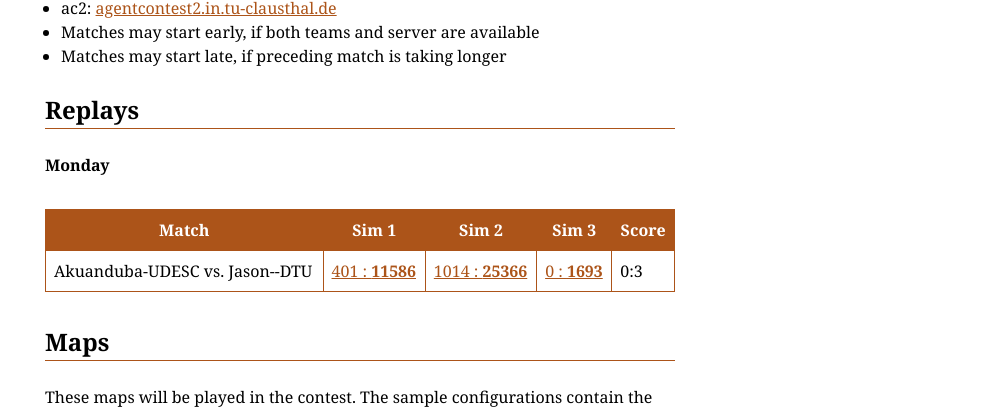
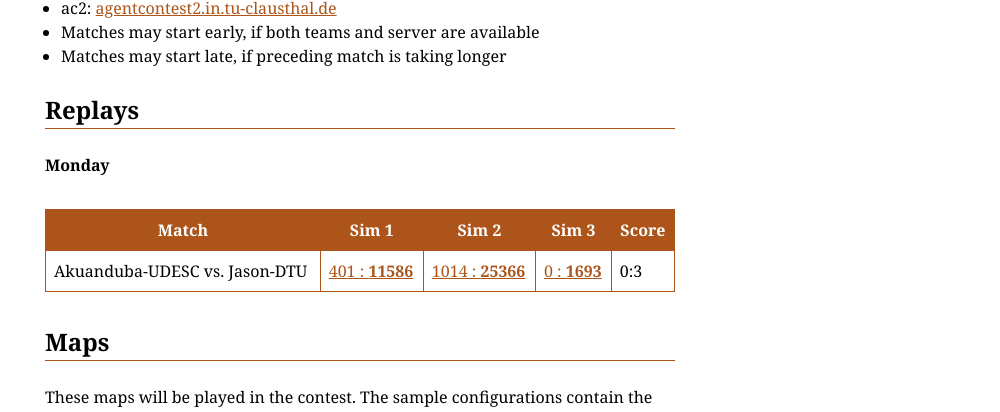
Before and after one commit to agentcontest/agentcontest.github.io, a Jekyll site: the page built from 2018/index.md, in a window 1280 px wide and 900 px high, scrolled down 2129 px. Shown: the top 412 px of the window, without its empty margins (280-1280 px from the left). Built offline with Jekyll 4.4.1, drawn with Linux system fonts in a browser that asks for light colours.

Commit message:
fix typo

```diff
--- a/2018/index.md
+++ b/2018/index.md
@@ -52,7 +52,7 @@
 
 Match | Sim 1 | Sim 2 | Sim 3 | Score
 --- | --- | --- | --- | ---
-Akuanduba&#8209;UDESC vs. Jason-&#8209;DTU | [401&nbsp;:&nbsp;**11586**](/2018/replays/?2018-09-24-12-06-37-Contest-2018-1of3) | [1014&nbsp;:&nbsp;**25366**](/2018/replays/?2018-09-24-12-06-37-Contest-2018-2of3) | [0&nbsp;:&nbsp;**1693**](/2018/replays/?2018-09-24-12-06-37-Contest-2018-3of3) | 0:3
+Akuanduba&#8209;UDESC vs. Jason&#8209;DTU | [401&nbsp;:&nbsp;**11586**](/2018/replays/?2018-09-24-12-06-37-Contest-2018-1of3) | [1014&nbsp;:&nbsp;**25366**](/2018/replays/?2018-09-24-12-06-37-Contest-2018-2of3) | [0&nbsp;:&nbsp;**1693**](/2018/replays/?2018-09-24-12-06-37-Contest-2018-3of3) | 0:3
 
 ### Maps
 
```
